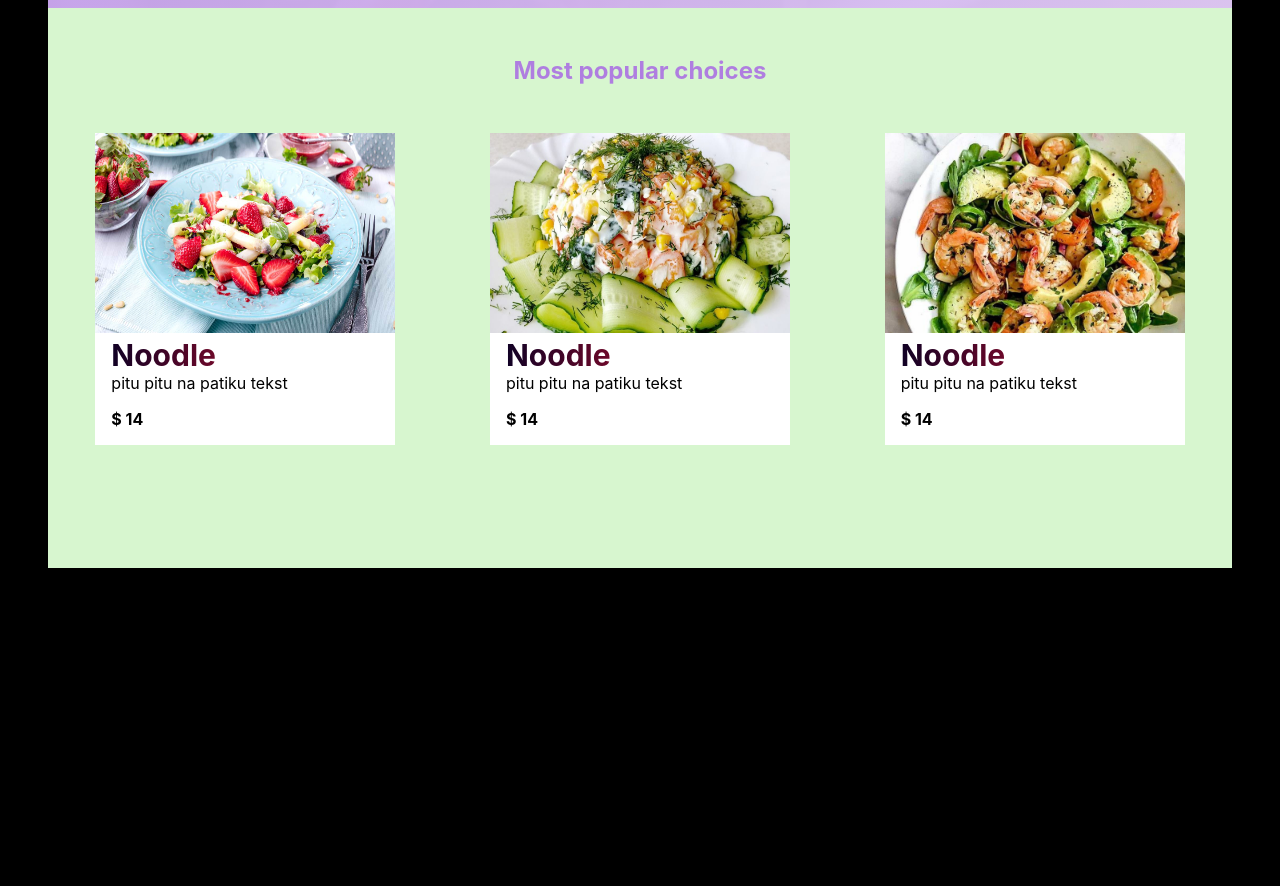
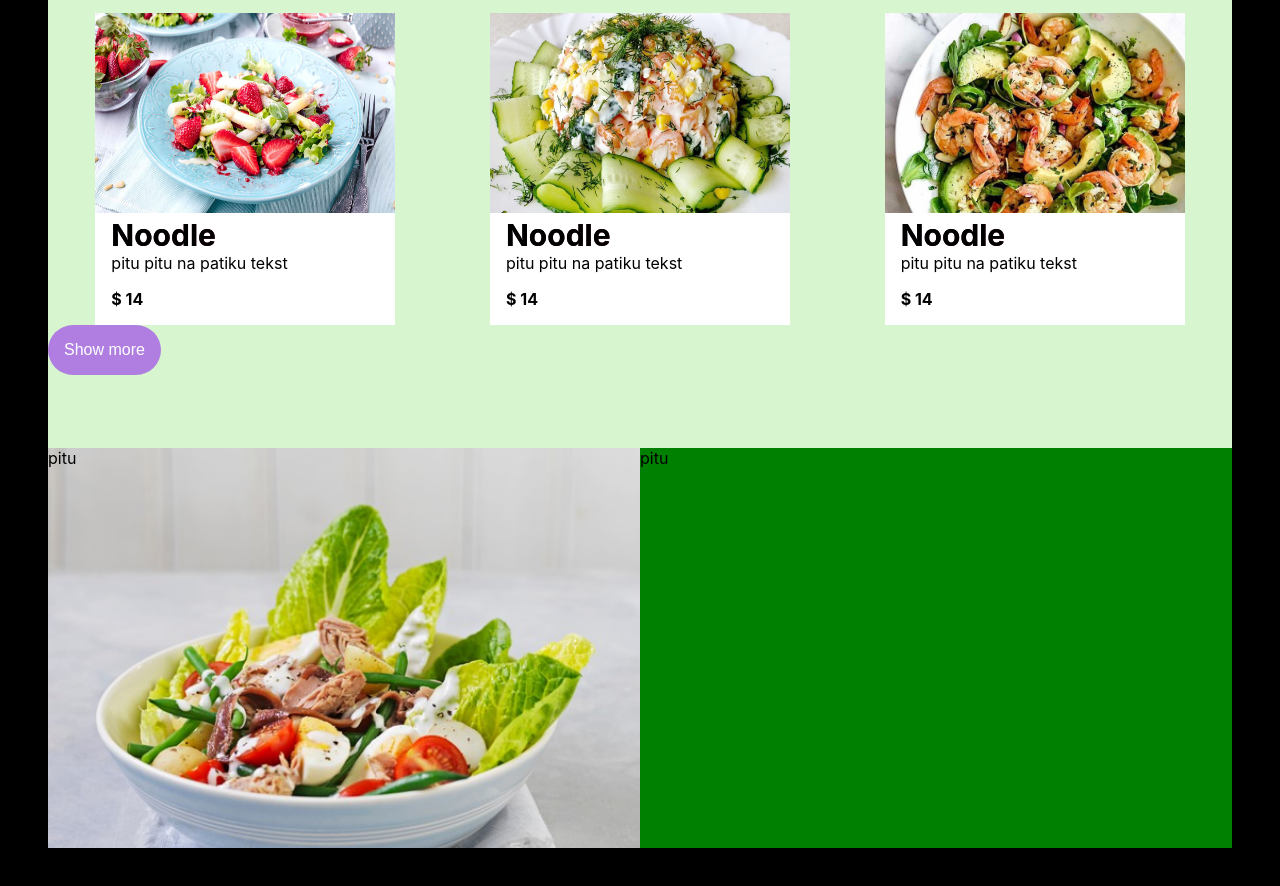
Before and after one commit to Lurr2/Healthy-restaurant, a React (Create React App) app: page / in a window 1280 px wide. Shown: the part 800-1686 px from the top of the page. Before the commit the page ends 1416 px from the top, so only its background shows below. Built offline with nearby package versions, Linux system fonts and the light colour scheme.

Commit message:
dalsze pitu

```diff
--- a/src/App.js
+++ b/src/App.js
@@ -2,6 +2,7 @@ import { Fragment } from "react";
 import Header from "./components/Layout/Header";
 import PopularMenu from "./components/Layout/PopularMenu";
 import NavigationBar from "./components/Navigation/NavigationBar";
+import Promo from "./components/Layout/Promo";
 import './css/base.module.scss';
 
 
@@ -11,6 +12,7 @@ function App() {
       <NavigationBar/>
       <Header/>
       <PopularMenu/>
+      <Promo/>
     </Fragment>
   );
 }
--- a/src/components/Button/Button.js
+++ b/src/components/Button/Button.js
@@ -1,7 +1,10 @@
-
+import classes from './Button.module.scss';
 
 const Button = () => {
 
+    return (
+        <button className={classes.btn}>Show more</button>
+    )
 
 };
 
--- /dev/null
+++ b/src/components/Button/Button.module.scss
@@ -0,0 +1,28 @@
+@import '../../css/variables.module.scss';
+.btn {
+  align-items: center;
+  background-color: $color-secondary-dark;
+  border: 0;
+  border-radius: 100px;
+  box-sizing: border-box;
+  color: $color-white;
+  justify-content: center;
+  align-items: center;
+  display: flex;
+  font-size: 16px;
+  font-weight: 400;
+  padding: 1rem;
+  text-align: center;
+  cursor: pointer;
+}
+
+.btn:hover,
+.btn:focus {
+  background-color: #16437E;
+  color: #ffffff;
+}
+
+.btn:active {
+  background: #09223b;
+  color: rgb(255, 255, 255, .7);
+}
--- a/src/components/Layout/Header.module.scss
+++ b/src/components/Layout/Header.module.scss
@@ -1,6 +1,6 @@
 @import './../../css/variables.module.scss';
 .header {
-    height: 85vh;
+    height: 70vh;
     background-image: linear-gradient(
         to right bottom,
         rgba($color-secondary-dark, 0.98),
--- a/src/components/Layout/PopularMenu.js
+++ b/src/components/Layout/PopularMenu.js
@@ -1,5 +1,7 @@
 import { Fragment } from "react";
 import classes from './PopularMenu.module.scss';
+import Button from "../Button/Button";
+
 import card_1 from '../../img/card_1.jpg';
 import card_2 from '../../img/card_2.jpg';
 import card_3 from '../../img/card_3.jpg';
@@ -32,6 +34,7 @@ const PopularMenu = () => {
             <h4 className={classes.PopularMenu_card_text}>$ 14</h4>
         </div>
     </div>
+    <Button/>
     </section>
 </Fragment>
     );
--- a/src/components/Layout/PopularMenu.module.scss
+++ b/src/components/Layout/PopularMenu.module.scss
@@ -11,6 +11,7 @@
     }
     &_cardSpace {
         display: flex;
+        align-items: flex-start;
         justify-content: space-around;
 
 
@@ -27,8 +28,7 @@
         font-size: 30px;
         background: $color-special-title;
         background-clip: text;
-  -webkit-text-fill-color: transparent;
-       padding-left: 1rem;
+        padding-left: 1rem;
     }
     &_card_text{
         padding-left: 1rem;
--- /dev/null
+++ b/src/components/Layout/Promo.js
@@ -0,0 +1,18 @@
+import { Fragment } from "react";
+import classes from './Promo.module.scss';
+const Promo = () => {
+    return (
+        <Fragment>
+            <div className={classes.container}>
+                <div class={classes.img}>
+                    <p>pitu</p>
+                </div>
+                <div className={classes.text}>
+                <p>pitu</p>
+                </div>
+            </div>
+        </Fragment>
+    )
+};
+
+export default Promo;
--- /dev/null
+++ b/src/components/Layout/Promo.module.scss
@@ -0,0 +1,29 @@
+.container {
+
+display: flex;
+flex-direction: row;
+}
+
+.img {
+    width: 50%;
+    height: 50vh;
+    background-image: url('../../img/promo_1.jpg');
+    background-size: cover;
+
+
+    &_b {
+        width: 50%;
+        height: 50vh;
+        background: url('../../img/promo_2.jpg');
+        background-size: cover;
+
+    }
+}
+
+
+.text {
+
+    width: 50%;
+    background-color: green;
+    height: 50vh;
+}
--- a/src/css/variables.module.scss
+++ b/src/css/variables.module.scss
@@ -2,6 +2,9 @@ $color-bar: #25eaf4;
 $color-primary: #D7F6CF;
 $color-secondary-dark:  #AF7EE0;
 $color-secondary-light: #DDC7F3;
+
+$color-black: black;
+$color-white: white;
 
 $color-special-title: linear-gradient(90deg, rgba(2,0,36,1) 0%, rgba(121,9,42,1) 45%, rgba(138,8,75,1) 52%, rgba(150,7,7,1) 61%, rgba(0,212,255,1) 100%);
 
```
Also changed, not shown: src/img/promo_1.jpg (added), src/img/promo_2.jpg (added).
